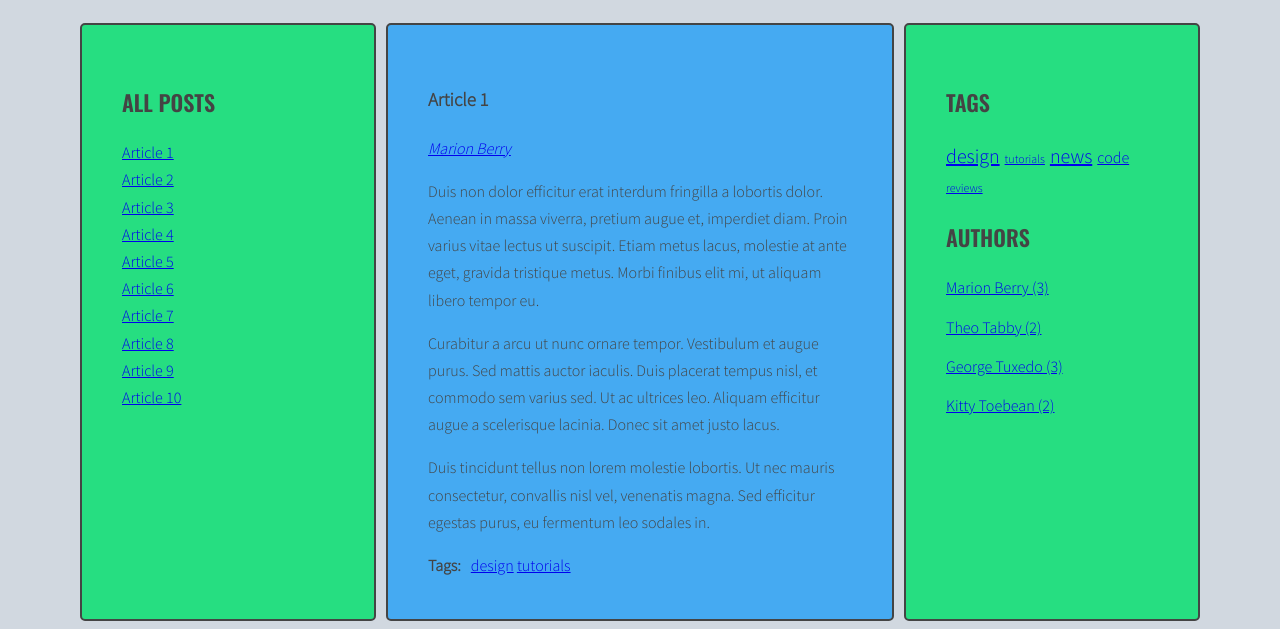
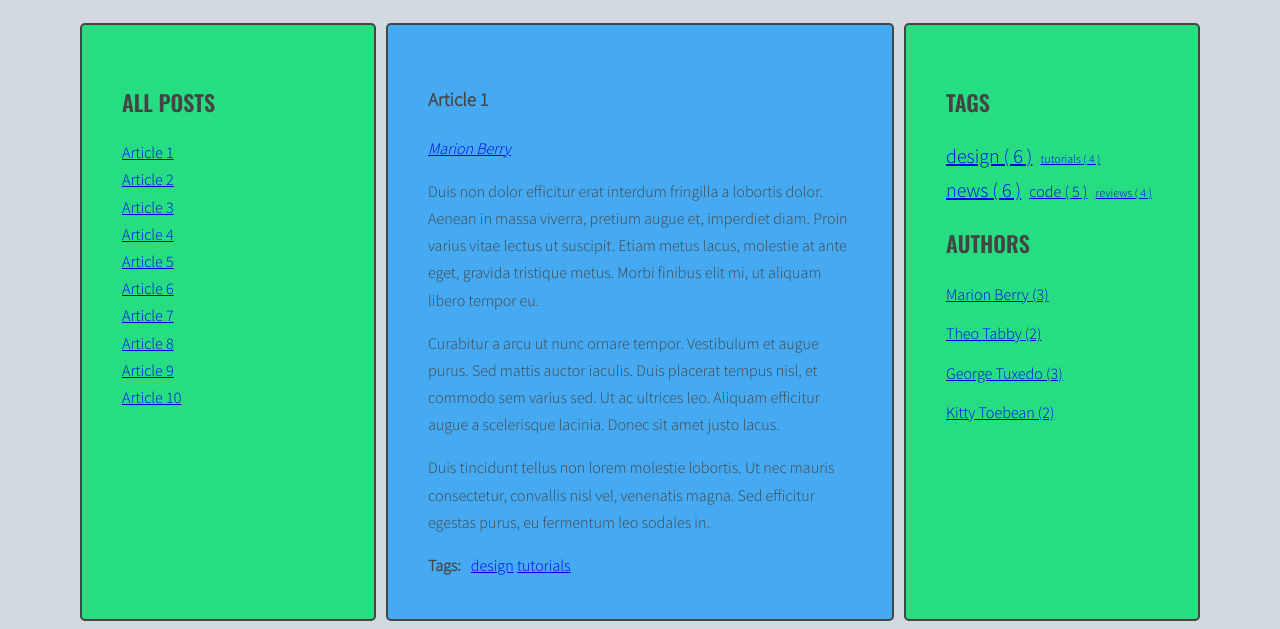
Before and after one commit to jpiaseczna/javascript-blog, a website: page index.html in a window 1280 px wide. Shown: the part 220-849 px from the top of the page. Drawn offline with nearby package versions, Linux system fonts and the light colour scheme.

Commit message:
Apply handlebars to tag cloud

```diff
--- a/index.html
+++ b/index.html
@@ -364,6 +364,11 @@
   <script id="template-author-link" type="text/x-handlebars-template">
     <a href="#author-{{ id }}"><span>{{ title }}</span></a>
   </script>
+  <script id="template-tag-cloud-link" type="text/x-handlebars-template">
+    {{#each tags}}
+    <li><a class="{{ className }}" href="#tag-{{ tag }}">{{ tag }} ( {{ count }} )</a></li>
+    {{/each}}
+  </script>
   <script src="https://cdnjs.cloudflare.com/ajax/libs/handlebars.js/4.1.0/handlebars.min.js"></script>
   <script src="js/script.js"></script>
 </body>
--- a/js/script.js
+++ b/js/script.js
@@ -3,7 +3,8 @@
 const templates = {
   articleLink: Handlebars.compile(document.querySelector('#template-article-link').innerHTML),
   tagLink: Handlebars.compile(document.querySelector('#template-tag-link').innerHTML),
-  authorLink: Handlebars.compile(document.querySelector('#template-author-link').innerHTML)
+  authorLink: Handlebars.compile(document.querySelector('#template-author-link').innerHTML),
+  tagCloudLink: Handlebars.compile(document.querySelector('#template-tag-cloud-link').innerHTML)
 };
 
 const opt = {
@@ -211,7 +212,7 @@ function generateTags() {
   console.log('tagsParams:', tagsParams);
 
   /* [NEW] create variable for all links HTML code */
-  let allTagsHTML = '';
+  const allTagsData = {tags: []};
 
   /* [NEW] START LOOP: for each tag in allTags: */
   for (let tag in allTags) {
@@ -227,13 +228,18 @@ function generateTags() {
       '</a></li>';
     console.log('taglinkHTML', tagLinkHTML);
 
-    allTagsHTML += tagLinkHTML;
+    allTagsData.tags.push({
+      tag: tag,
+      count: allTags[tag],
+      className: calculateTagClass(allTags[tag], tagsParams)
+    });
   }
   /* [NEW] END LOOP: for each tag in allTags: */
 
   /* [NEW] add html from allTagsHTML to tagList */
 
-  tagList.innerHTML = allTagsHTML;
+  tagList.innerHTML = templates.tagCloudLink(allTagsData);
+  console.log(allTagsData);
 }
 
 generateTags();
```
